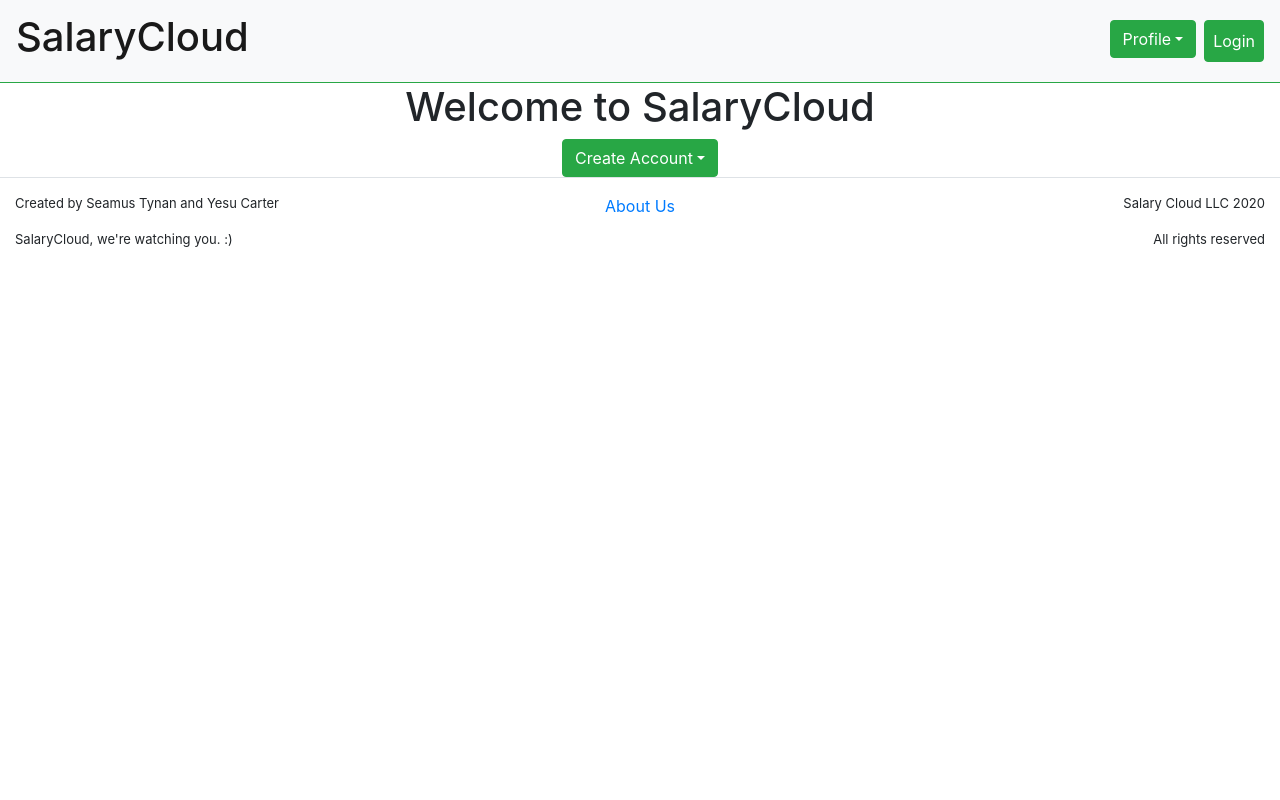
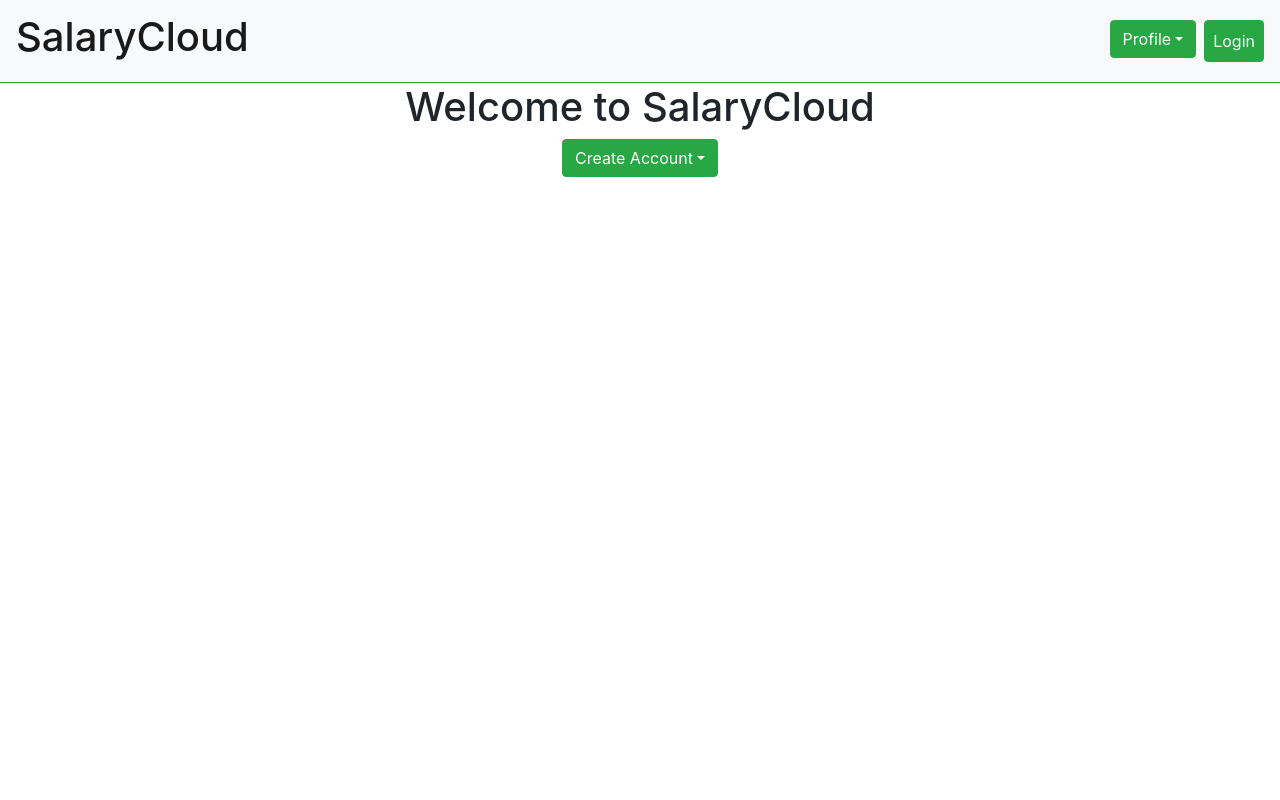
Before and after one commit to stynan27/SalaryCloud, a React (Create React App) app in the folder salary-cloud/: page / in a window 1280 px wide. Shown: the top 800 px of the page. Built offline with nearby package versions, Linux system fonts and the light colour scheme.

Commit message:
fixed content height causing content overlap

```diff
--- a/salary-cloud/src/App.css
+++ b/salary-cloud/src/App.css
@@ -18,5 +18,5 @@ html, body {
   height: 100%;
 }
 .App {
-  height: auto;
+  height: inherit;
 }
--- a/salary-cloud/src/App.js
+++ b/salary-cloud/src/App.js
@@ -30,7 +30,6 @@ class App extends React.Component {
               <Route path='/About' exact component={About}/>
             </Switch>
             <Footer />
-
         </div>
       </Router>
     );
--- a/salary-cloud/src/components/Header.js
+++ b/salary-cloud/src/components/Header.js
@@ -5,7 +5,7 @@ import Dropdown from 'react-bootstrap/Dropdown';
 
 function Header() {
   return (
-    <div className="Header">
+    <div className="Header h-auto">
         <Navbar className="border-bottom border-success" bg="light" variant="light">
           <Navbar.Brand className="mr-auto" href="/Welcome">
             <h1> SalaryCloud </h1>
--- a/salary-cloud/src/components/about/About.js
+++ b/salary-cloud/src/components/about/About.js
@@ -5,7 +5,7 @@ import ListGroup from 'react-bootstrap/ListGroup';
 
 function About() {
   return(
-    <div className="main container-fluid mt-2 mb-2 pl-5 pr-5">
+    <div className="container-fluid mt-2 mb-2 pl-5 pr-5 h-auto">
       <div className="row">
         <div className="col border-right">
           <h1 className="h1"> Our Story... </h1>
--- a/salary-cloud/src/components/about/about.css
+++ b/salary-cloud/src/components/about/about.css
@@ -9,7 +9,3 @@ img {
 .list {
   font-size: medium;
 }
-
-.main {
-  height: inherit;
-}
--- a/salary-cloud/src/components/myProfile/MyProfileBody.js
+++ b/salary-cloud/src/components/myProfile/MyProfileBody.js
@@ -15,7 +15,7 @@ import './myProfile.css';
 function MyProfileBody() {
 
     return (
-        <Container className="ProfileBody"  align="center" fluid={true}>
+        <Container className="ProfileBody mt-2 mb-3"  align="center" fluid={true}>
             <Row className="mt-3 justify-content-center contentContainer boxShadow">
                 <ProfileHeader />
             </Row>
--- a/salary-cloud/src/components/welcome/WelcomeBody.js
+++ b/salary-cloud/src/components/welcome/WelcomeBody.js
@@ -5,7 +5,7 @@ import DropDownForm from './DropDownForm';
 
 function WelcomeBody() {
   return (
-    <div className="WelcomeBody" align="center">
+    <div className="WelcomeBody container-fluid h-100" align="center">
       <h1>Welcome to SalaryCloud</h1>
 
       <Dropdown>
```
